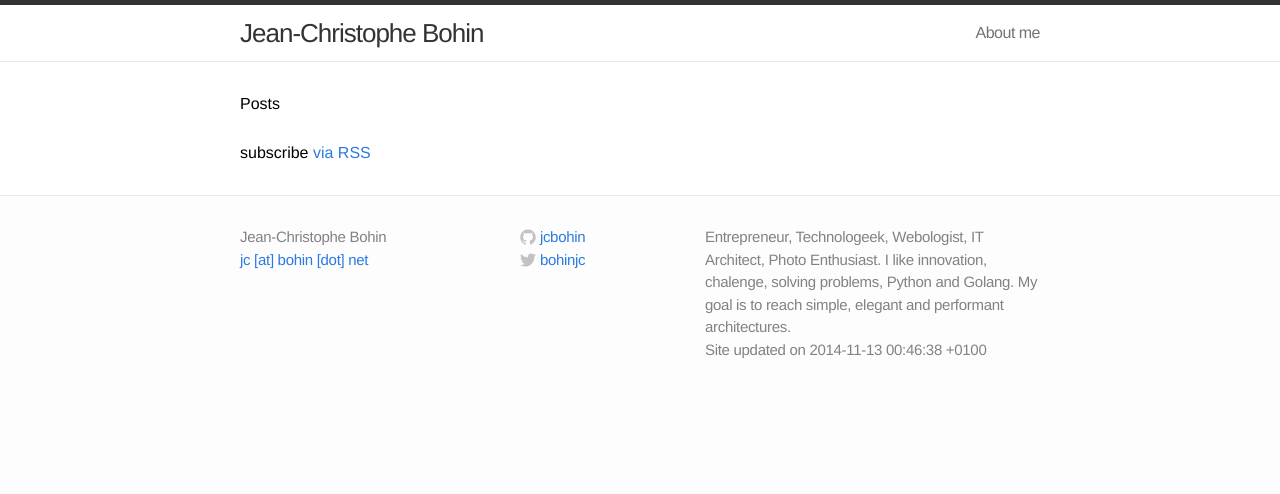
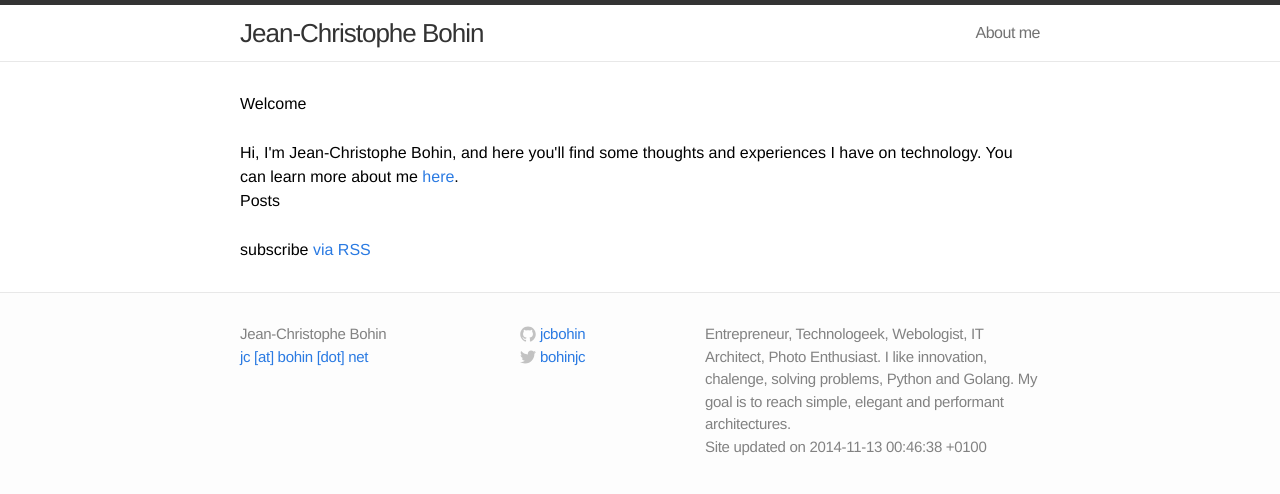
Before and after one commit to jcbohin/jcbohin.github.io, a Jekyll site: the page built from index.html, in a window 1280 px wide. Shown: the top 494 px of the page. Built offline with Jekyll 4.4.1, drawn with Linux system fonts in a browser that asks for light colours.

Commit message:
Update to index

```diff
--- a/index.html
+++ b/index.html
@@ -3,6 +3,10 @@ layout: default
 ---
 
 <div class="home">
+
+  <h1>Welcome</h1>
+  Hi, I'm Jean-Christophe Bohin, and here you'll find some thoughts and experiences I have on technology.
+  You can learn more about me <a href="/about/">here</a>.
 
   <h1>Posts</h1>
 
```
Also changed, not shown: about.md (+1 -1 lines).
